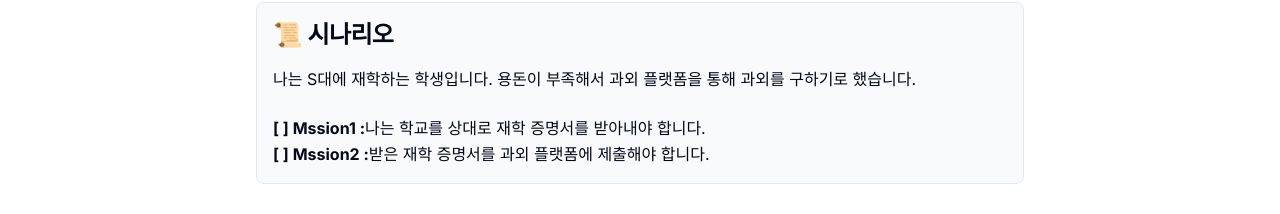
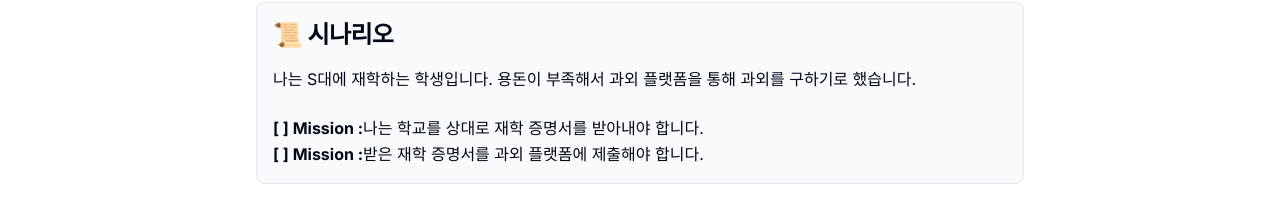
Before and after one commit to yunseorim1116/vc-vp, a Next.js app: page / in a window 1280 px wide. Shown: the part 506-720 px from the top of the page. Built offline with nearby package versions, Linux system fonts and the light colour scheme; what tailwind-highlightjs would draw is missing.

Commit message:
fix: typo

```diff
--- a/components/Description.tsx
+++ b/components/Description.tsx
@@ -16,13 +16,13 @@ export const Description = ({ step }: { step: string }) => {
         <br />
         <p>
           <span className="font-bold">
-            {isMission1Complete(step) ? "[ ✔️ ]" : "[ ]"} Mssion1 :
+            {isMission1Complete(step) ? "[ ✔️ ]" : "[ ]"} Mission :
           </span>
           나는 학교를 상대로 재학 증명서를 받아내야 합니다.
         </p>
         <p>
           <span className="font-bold">
-            {isMission2Complete(step) ? "[ ✔️ ]" : "[  ]"} Mssion2 :
+            {isMission2Complete(step) ? "[ ✔️ ]" : "[  ]"} Mission :
           </span>
           받은 재학 증명서를 과외 플랫폼에 제출해야 합니다.
         </p>
```
